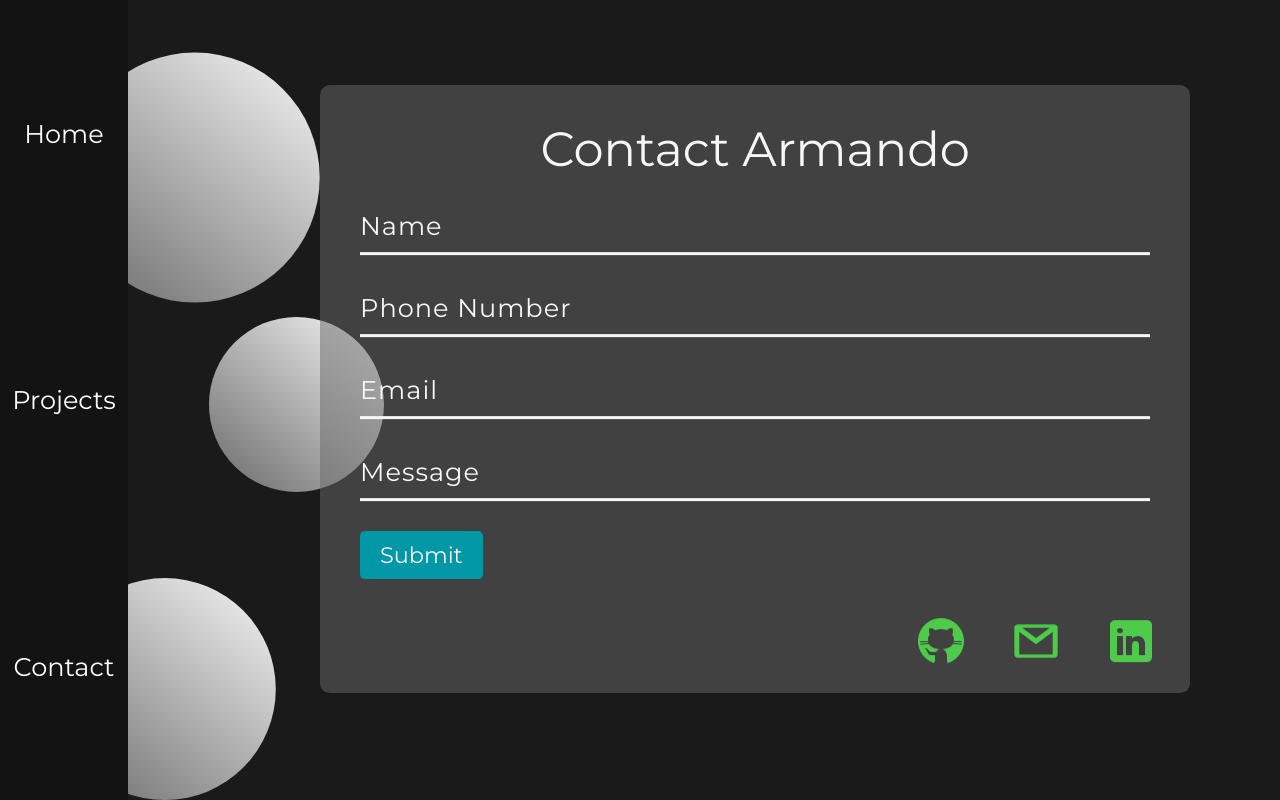
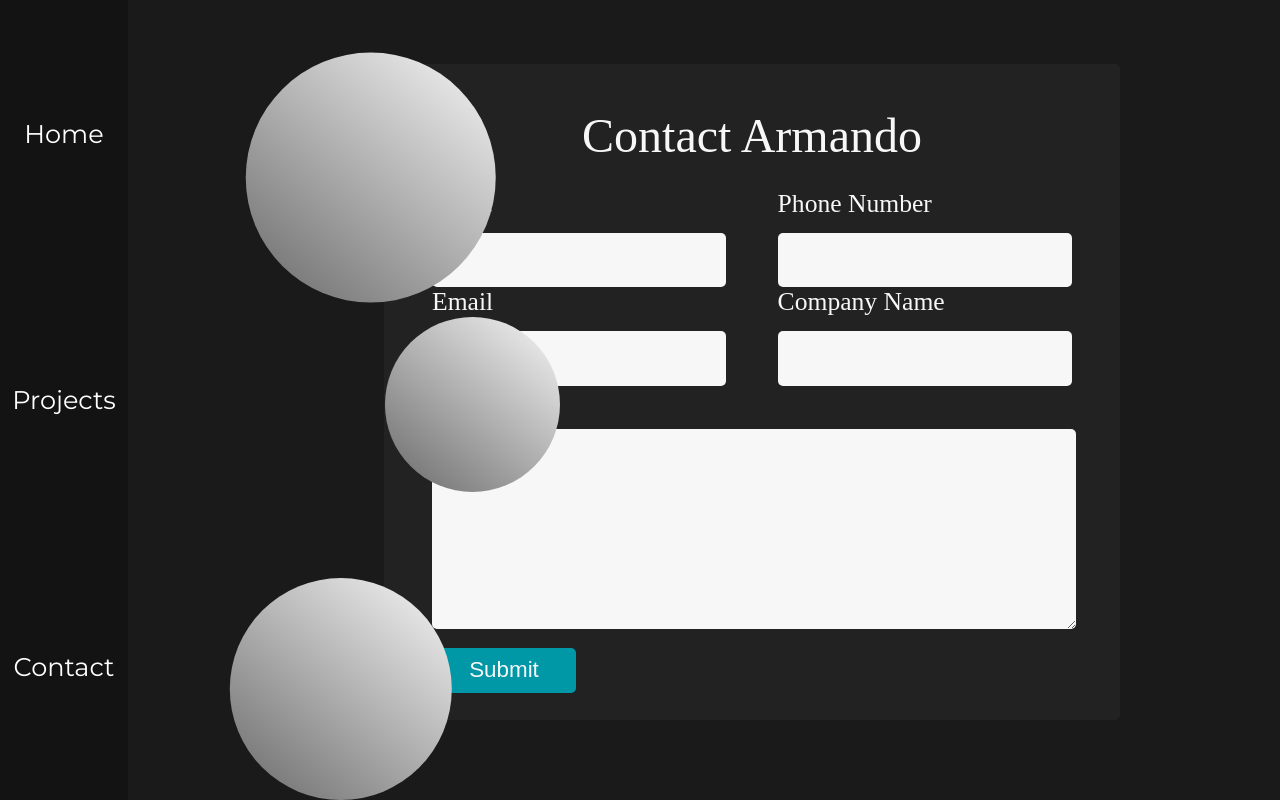
Before and after one commit to armandoroman1016/armando_roman_portfolio, a React (Create React App) app in the folder armando_roman_portfolio/: page /contact in a window 1280 px wide. Built offline with nearby package versions, Linux system fonts and the light colour scheme; a web font is replaced by a local one.

Commit message:
contact page restyled

```diff
--- a/armando_roman_portfolio/src/components/Contact.js
+++ b/armando_roman_portfolio/src/components/Contact.js
@@ -12,6 +12,7 @@ const Contact = props => {
         name: '',
         phone: '',
         email:'',
+        company: '',
         message:''
     })
 
@@ -22,16 +23,17 @@ const Contact = props => {
 
     const handleSubmit = (e) =>{
         e.preventDefault();
-        axios
-            .post('https://armando-roman-portfolio.herokuapp.com/api/contact', values)
-            .then( res => console.log(res))
-            .catch( err => console.log(err))
-        setValues({
-            name: '',
-            phone: '',
-            email:'',
-            message:''
-        })
+        console.log(values)
+        // axios
+        //     .post('https://armando-roman-portfolio.herokuapp.com/api/contact', values)
+        //     .then( res => console.log(res))
+        //     .catch( err => console.log(err))
+        // setValues({
+        //     name: '',
+        //     phone: '',
+        //     email:'',
+        //     message:''
+        // })
     }
 
     //?animations
@@ -116,27 +118,31 @@ const Contact = props => {
                 <h2>Contact Armando</h2>
                 <form id = 'contact_form' onSubmit = {handleSubmit}>
                     <div className = 'input-container'>
-                        <input type = 'text' name = 'name' value = {values.name} onChange={handleChange} required/>
+                        <div className = 'name'>
                             <label>Name</label>
+                            <input type = 'text' name = 'name' value = {values.name} onChange={handleChange} required/>
+                        </div>
+                        <div className = 'phone'>
+                            <label>Phone Number</label>
+                            <input type = 'text' name = 'phone' value = {values.phone} onChange={handleChange} required/>
+                        </div>
                     </div>
                     <div className = 'input-container'>
-                        <input type = 'text' name = 'phone' value = {values.phone} onChange={handleChange} required/>
-                            <label>Phone Number</label>
+                        <div className = 'email'>
+                            <label>Email</label>
+                            <input type = 'text' name = 'email' value = {values.email} onChange={handleChange} required/>
+
+                        </div>
+                        <div className = 'company'>
+                            <label>Company Name</label>
+                            <input type = 'text' name = 'company' value = {values.name} onChange={handleChange} required/>
+                        </div>
                     </div>
-                    <div className = 'input-container'>
-                        <input type = 'text' name = 'email' value = {values.email} onChange={handleChange} required/>
-                            <label>Email</label>
-                    </div>
-                    <div className = 'input-container'>
-                        <input type = 'text' name = 'message' value = {values.message} onChange={handleChange} required/>
-                            <label>Message</label>
+                    <div className = 'input-container message'>
+                        <label>Message</label>
+                        <textarea rows="7" cols="50" type = 'text' name = 'message' value = {values.message} onChange={handleChange}/>
                     </div>
                     <button type = 'submit'>Submit</button>
-                    <div className = 'contact-icons'>
-                        <img src = {github} alt = 'github-icon' />
-                        <img src = {gmail} alt = 'gmail-icon' />
-                        <img src = {linkedin} alt = 'linkedin-icon' />
-                    </div>
                 </form>
             </div>
         </div>
--- a/armando_roman_portfolio/src/styles/Contact.scss
+++ b/armando_roman_portfolio/src/styles/Contact.scss
@@ -3,27 +3,22 @@
     height:100vh;
     overflow: hidden;
     background: $background-color;
-    font-family: 'Montserrat' ,'Merriweather', 'Times New Roman', Times, serif;
     @include mobile{
         width:100%;
         height:100%;
         padding-bottom: 38%;
     }
 .form-container{
-    margin:0;
-    padding:0;
-    margin-left: 25%;
-    transform: translateY(14%);
-    background-color: rgba(105, 105, 105, .5);
-    width: 68%;
-    height: 76vh;
-    padding: 40px;
-    box-sizing: border-box;
-    border-radius: 10px;
+    margin: 5% 5% 0 30%;
+    background-color: rgba(105, 105, 105, .1);
+    width: 50vw;
+    height: 70vh;
+    padding: 3rem;
+    border-radius: 5px;
+    z-index: 100;
     @include mobile{
         padding: 0;
         margin: 0;
-        transform: translateY(0%);
         width: 90%;
         height: 100%;
         margin: 5% auto;
@@ -42,20 +37,30 @@
             padding: 8% 0;
         }
     }
+    #contact_form{
+        height:90%;
+        widows: 100%;
+        display: flex;
+        flex-direction: column;
+        justify-content: space-around;
         .input-container{
-        position: relative;
+            width:100%;
             display: flex;
+            justify-content: space-between;
+            .name, .phone, .email, .company{
+                width:46%;
+            }
             input{
                 width: 100%;
-            padding: 10px 0;
+                margin-top: 1rem;
+                padding: .8rem 0;
                 font-size:1.6rem;
-            color: $font-color;
+                color: $background-color;
                 letter-spacing: 1px;
-            margin-bottom: 30px;
                 border:none;
-            border-bottom: 3px solid $font-color;
-            outline: none;
-            background: transparent;
+                fill:solid;
+                background: $font-color;
+                border-radius: 5px;
                 @include mobile{
                     width:80%;
                     margin: 0 auto;
@@ -63,69 +68,49 @@
                 }
             }
             label{
-            position: absolute;
-            top: 0;
-            left:0;
-            padding: 10px 0;
                 font-size:1.6rem;
-            letter-spacing: 1px;
                 color: $font-color;
-            pointer-events: none;
-            transition: .5s;
+
                 @include mobile{
                     margin: 0 auto;
                     left: 10%;
                     top: 28%;
                 }
             }
-        input:focus ~ label,
-        input:valid ~ label{
-            top:-28px;
-            left: 0;
+        }
+        .message{
+            display: flex;
+            flex-direction: column;
+            textarea{
+                margin-top: 1rem;
+                width: 100%;
+                font-size:1.4rem;
+                line-height: 1.25;
                 color: $background-color;
-            font-size:1.4rem;
-            @include mobile{
-                left: 10%;
-                top: 2%;
+                letter-spacing: 1px;
+                border:none;
+                fill:solid;
+                background: $font-color;
+                border-radius: 5px;
+                font-family: 'Montserrat' ,'Merriweather', 'Times New Roman', Times, serif;
             }
         }
+
     }
     button{
-        background: transparent;
         border: none;
         outline: none;
         color: $font-color;
         background: $green;
-        padding: 10px 20px;
+        margin-top: 1rem;
         font-size:1.4rem;
-        font-family: 'Montserrat' ,'Merriweather', 'Times New Roman', Times, serif;
         cursor: pointer;
         border-radius: 5px;
+        width: 22.5%;
+        height: 9%;
         @include mobile{
             position: absolute;
             right:10%;
-        }
-    }
-    .contact-icons{
-        position: absolute;
-        bottom: 4%;
-        right: 4%;
-        @include mobile{
-            left: 0;
-            right: 0;
-            // position: relative;
-            display: flex;
-            justify-content: space-between;
-            align-items: center;
-            padding-top:30%;
-        }
-        img{
-            margin-left: 45px;
-            cursor: pointer;
-            @include mobile{
-                width: 15%;
-                margin: 0 auto;
-            }
         }
     }
 }
@@ -138,8 +123,9 @@
     border-radius: 50%;
     position: absolute;
     top:4rem;
-    left: 3rem;
+    left: 14rem;
     position: fixed;
+    z-index: 0;
 }
 .circle-two{
     height:175px;
@@ -149,7 +135,9 @@
     border-radius: 50%;
     position: absolute;
     top:22rem;
-    left: 14rem;
+    left: 25rem;
+    z-index: 0;
+
 }
 .circle-three{
     height:222px;
@@ -158,6 +146,7 @@
     background: linear-gradient(220deg, $font-color 0%, $light-grey 100%);
     border-radius: 50%;
     position: absolute;
+    z-index: 0;
     bottom:1rem;
-    left: 1rem;
+    left: 12rem;
 }
--- a/armando_roman_portfolio/src/styles/LandingPage.scss
+++ b/armando_roman_portfolio/src/styles/LandingPage.scss
@@ -9,9 +9,6 @@
     overflow: hidden;
     display: flex;
     justify-content: space-between;
-    @include mobile {
-        height:98vh;
-    }
     .web{
         color:$landing-font-background;
         position: absolute;
@@ -30,6 +27,7 @@
             color: $green;
             font-size: 1.2rem;
             font-family: 'Nothing You Could Do','Liu Jian Mao Cao', 'Merriweather', 'Times New Roman', Times, serif;
+            letter-spacing: .1rem;
         }
         .web-text{
             position: relative;
@@ -41,6 +39,7 @@
                 letter-spacing: 1rem;
                 transform: rotate(-90deg);
                 color:$font-color;
+                font-weight: 900;
                 .period{
                     color:$orange;
                 }
@@ -67,6 +66,7 @@
             color: $green;
             text-align: right;
             font-family: 'Nothing You Could Do', 'Liu Jian Mao Cao', 'Merriweather', 'Times New Roman', Times, serif;
+            letter-spacing: .1rem;
         }
     }
     .name-container{
@@ -80,7 +80,7 @@
         padding-left:62%;
         .name{
         font-size:7.8rem;
-        font-weight: 800;
+        font-weight: 900;
         line-height:1.5;
         }
         span{
--- a/armando_roman_portfolio/src/styles/nav.scss
+++ b/armando_roman_portfolio/src/styles/nav.scss
@@ -26,7 +26,7 @@
         font-size: 1.6rem;
         list-style: none;
         :hover{
-            font-size: 1.7rem;
+            text-shadow: 0 0 5px $orange;
         }
         @include mobile{
             width:100%;
--- a/armando_roman_portfolio/src/styles/reset.scss
+++ b/armando_roman_portfolio/src/styles/reset.scss
@@ -1,3 +1,6 @@
+#root{
+	font-size: 62.5%;
+}
 html, body, div, span, applet, object, iframe,
 h1, h2, h3, h4, h5, h6, p, blockquote, pre,
 a, abbr, acronym, address, big, cite, code,
@@ -14,7 +17,7 @@ time, mark, audio, video {
 	margin: 0;
 	padding: 0;
 	border: 0;
-	font-size: 100%;
+	font-size: 62.5%;
 	font: inherit;
 	vertical-align: baseline;
 }
```
Lines whose indentation alone changed are shown as unchanged.
